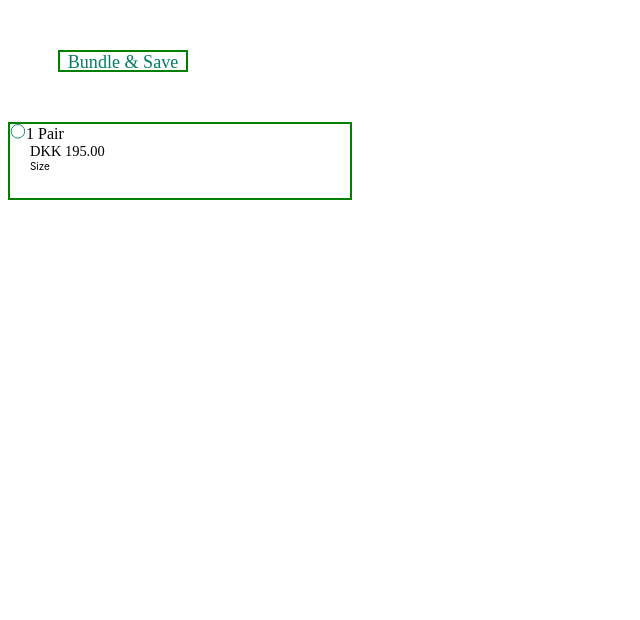
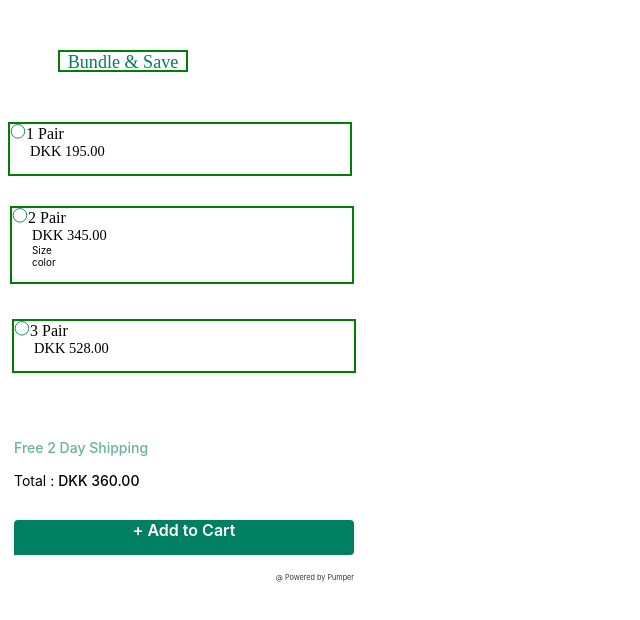
Before and after one commit to vinayakmore2001/project, a plain HTML site: page index.html in a window 1280 px wide. Shown: the whole page, without its empty margins (0-640 px from the left). Drawn offline with Linux system fonts and the light colour scheme.

Commit message:
index.html

```diff
--- a/index.html
+++ b/index.html
@@ -8,15 +8,46 @@
 </head>
 <body>
     <div style="color: #007F61; font-size: 18.08px; font-family: Metropolis; font-weight: 500; word-wrap: break-word; text-align: center; border: 2px solid green; margin: 50px; width: 126px; height: 18px;" >Bundle & Save</div>
-    <div style="width: 340px; height: 74px; border: 2px solid green;"><svg xmlns="http://www.w3.org/2000/svg" width="16" height="15" viewBox="0 0 16 15" fill="none" >
+    <div style="width: 340px; height: 50px; border: 2px solid green;"><svg xmlns="http://www.w3.org/2000/svg" width="16" height="15" viewBox="0 0 16 15" fill="none" >
         <circle cx="7.92134" cy="7.29976" r="6.77852" stroke="#007F61" stroke-width="0.903803"/>
       </svg>1 Pair
       <div style="color: black; font-size: 14.46px; font-family: Metropolis; font-weight: 500; word-wrap: break-word; margin-left: 20px;">DKK 195.00
     </div>
-    <div style="color: black; font-size: 9.94px; font-family: Inter; font-weight: 400; word-wrap: break-word; margin-left: 20px;">Size
+    <div style="color: black; font-size: 9.04px; font-family: Inter; font-weight: 400; word-wrap: break-word; margin-left: 10px;"></div>
+    <div style="color: black; font-size: 9.04px; font-family: Inter; font-weight: 400; word-wrap: break-word; margin-left: 10px; margin-bottom: 10px;"></div>
+    <br>
+    <br>
+
+    <div style="width: 340px; height: 74px; border: 2px solid green;"><svg xmlns="http://www.w3.org/2000/svg" width="16" height="15" viewBox="0 0 16 15" fill="none" >
+        <circle cx="7.92134" cy="7.29976" r="6.77852" stroke="#007F61" stroke-width="0.903803"/>
+      </svg>2 Pair
+      <div style="color: black; font-size: 14.46px; font-family: Metropolis; font-weight: 500; word-wrap: break-word; margin-left: 20px;">DKK 345.00
+    </div>
+    <div style="color: black; font-size: 9.94px; font-family: Inter; font-weight: 400; word-wrap: break-word; margin-left: 20px; margin-bottom: 15px;">Size
+    <div >color</div></div>
+    <br>
+    <br>
+
+    <div style="width: 340px; height: 50px; border: 2px solid green;"><svg xmlns="http://www.w3.org/2000/svg" width="16" height="15" viewBox="0 0 16 15" fill="none" >
+        <circle cx="7.92134" cy="7.29976" r="6.77852" stroke="#007F61" stroke-width="0.903803"/>
+      </svg>3 Pair
+      <div style="color: black; font-size: 14.46px; font-family: Metropolis; font-weight: 500; word-wrap: break-word; margin-left: 20px;">DKK 528.00
     </div>
 
+    <br>
+    <br>
+    <br>
+    <br>
+
+    <div style="opacity: 0.60; color: #007F61; font-size: 14px; font-family: Inter; font-weight: 500; word-wrap: break-word; margin-top: 10px;">Free 2 Day Shipping</div>
+    <p><span style="color: black; font-size: 14px; font-family: Inter; font-weight: 400; word-wrap: break-word;">Total : </span><span style="color: black; font-size: 14px; font-family: Inter; font-weight: 500; word-wrap: break-word">DKK 360.00</span></p>
+    <div style="width: 100%; height: 70%; background: #007F61; border-top-left-radius: 4px; border-top-right-radius: 4px; border-bottom-right-radius: 4px">
+        <div style="color: white; font-size: 16px; font-family: Inter; font-weight: 600; word-wrap: break-word; text-align: center; margin: 30px; margin-bottom: 20px;">+ Add to Cart</div>
     </div>
+    <br>
+
+    <div style="color: black; font-size: 7.33px; font-family: Inter; font-weight: 300; word-wrap: break-word; text-align: right;">@ Powered by Pumper</div>
+</div>
 
 
 
```
